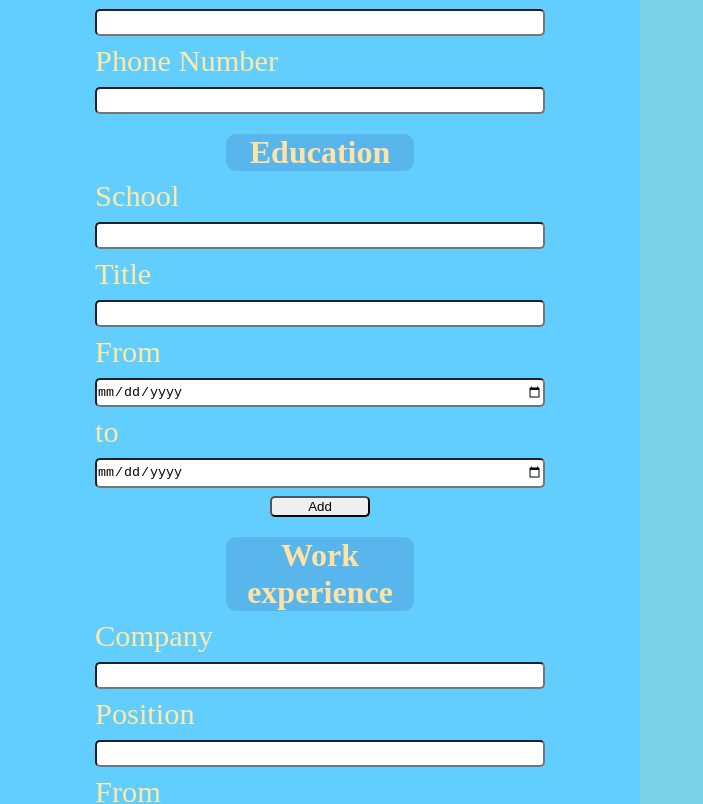
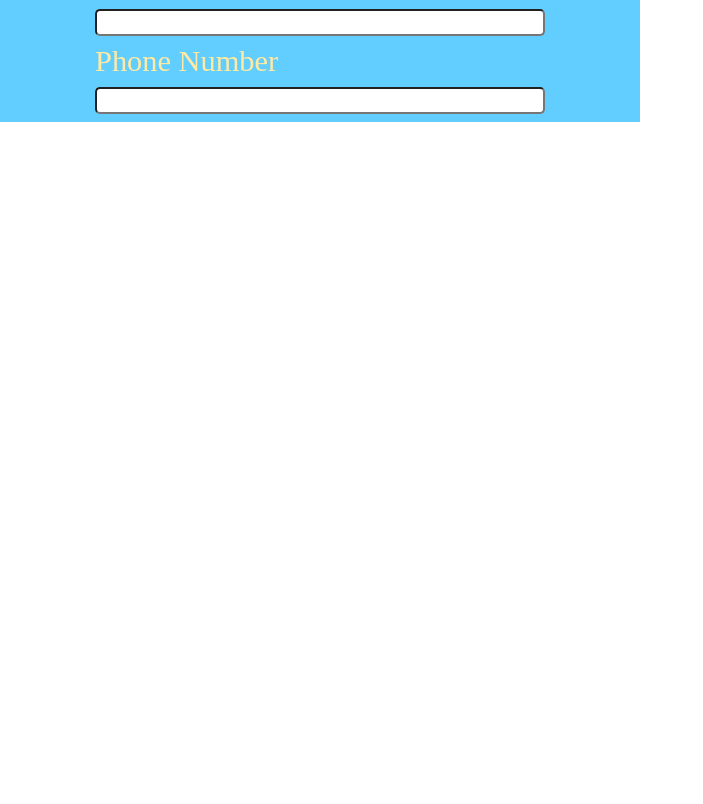
Before and after one commit to LuminationWa/CV-App, a React (Create React App) app in the folder cv-project/: page / in a window 1280 px wide. Shown: the part 280-1084 px from the top of the page, without its empty margins (0-703 px from the left). After the commit the page ends 800 px from the top, so only its background shows below. Built offline with nearby package versions, Linux system fonts and the light colour scheme.

Commit message:
Converting to functional components

```diff
--- a/cv-project/src/App.js
+++ b/cv-project/src/App.js
@@ -1,4 +1,4 @@
-import React, { Component } from "react";
+import React, { useState } from "react";
 import PersonalInfo from "./Components/PersonalInfo";
 import EducationInfo from "./Components/EducationInfo";
 import ExperienceInfo from "./Components/ExperienceInfo";
@@ -6,122 +6,123 @@ import Overview from "./Components/Overview";
 import uniqid from "uniqid";
 import "./styles/styles.css";
 
-class App extends Component {
-  constructor() {
-    super();
-    this.state = {
-      personalInfo: {
+const App = () => {
+  const [personalInfo, setPersonalInfo] = useState({
     id: uniqid(),
     firstName: { text: "" },
     lastName: { text: "" },
     email: { text: "" },
     phone: { text: "" },
-      },
-      educationInfo: {
+  });
+  const [educationInfo, setEducationInfo] = useState({
     id: uniqid(),
     schoolName: { text: "" },
     title: { text: "" },
     startDate: { text: "" },
     endDate: { text: "" },
-      },
-      workExperience: {
+  });
+  const [workExperience, setWorkExperience] = useState({
     id: uniqid(),
     companyName: { text: "" },
     position: { text: "" },
     startDate: { text: "" },
     endDate: { text: "" },
-      },
-      workExperienceArray: [],
-      educationArray: [],
-    };
-  }
+  });
+  const [workExperienceArray, setWorkExperienceArray] = useState([]);
+  const [educationArray, seteducationExperienceArray] = useState([]);
 
-  removeObject = (targetState, index) => {
-    // Creates a new array populated with all the same objects excluding the passed index one and assigns it as the state array
-    switch (targetState) {
-      case "workExperience":
-        this.setState({
-          workExperienceArray: this.state.workExperienceArray.filter(
-            (_, i) => i !== index
-          ),
-        });
-        break;
-      case "education":
-        this.setState({
-          educationArray: this.state.educationArray.filter(
-            (_, i) => i !== index
-          ),
-        });
-        break;
-    }
+  // const removeObject = (targetState, index) => {
+  //   // Creates a new array populated with all the same objects excluding the passed index one and assigns it as the state array
+  //   switch (targetState) {
+  //     case "workExperience":
+  //       this.setState({
+  //         workExperienceArray: this.state.workExperienceArray.filter(
+  //           (_, i) => i !== index
+  //         ),
+  //       });
+  //       break;
+  //     case "education":
+  //       this.setState({
+  //         educationArray: this.state.educationArray.filter(
+  //           (_, i) => i !== index
+  //         ),
+  //       });
+  //       break;
+  //   }
+  // };
+
+  const handleChange = (e) => {
+    const { name, value } = e.target;
+    setPersonalInfo(...prevState => ({
+      ...prevState,
+      [name] : {text: value}
+    }),
+    );
+    console.log(personalInfo);
+    // switch (targetState) {
+    //   case "personalInfo":
+    //     this.setState((prevState) => {
+    //       let personalInfo = Object.assign({}, prevState.personalInfo); // creates a copy of the state variable
+    //       personalInfo[targetInfo].text = element.target.value; // updates the target property
+    //       return { personalInfo }; // returns the new object
+    //     });
+    //     break;
+    //   case "educationInfo":
+    //     this.setState((prevState) => {
+    //       let educationInfo = Object.assign({}, prevState.educationInfo);
+    //       educationInfo[targetInfo].text = element.target.value;
+    //       return { educationInfo };
+    //     });
+    //     break;
+    //   case "workExperience":
+    //     this.setState((prevState) => {
+    //       let workExperience = Object.assign({}, prevState.workExperience);
+    //       workExperience[targetInfo].text = element.target.value;
+    //       return { workExperience };
+    //     });
+    //     break;
+    // }
   };
 
-  handleChange = (element, targetState, targetInfo) => {
-    switch (targetState) {
-      case "personalInfo":
-        this.setState((prevState) => {
-          let personalInfo = Object.assign({}, prevState.personalInfo); // creates a copy of the state variable
-          personalInfo[targetInfo].text = element.target.value; // updates the target property
-          return { personalInfo }; // returns the new object
-        });
-        break;
-      case "educationInfo":
-        this.setState((prevState) => {
-          let educationInfo = Object.assign({}, prevState.educationInfo);
-          educationInfo[targetInfo].text = element.target.value;
-          return { educationInfo };
-        });
-        break;
-      case "workExperience":
-        this.setState((prevState) => {
-          let workExperience = Object.assign({}, prevState.workExperience);
-          workExperience[targetInfo].text = element.target.value;
-          return { workExperience };
-        });
-        break;
-    }
-  };
-
-  onSubmitInfo = (targetState) => {
-    // Adds stored object into array so it can be mapped later / sets values back to default so a new object can be added
-    switch (targetState) {
-      case "educationInfo":
-        this.setState({
-          educationArray: this.state.educationArray.concat(
-            this.state.educationInfo
-          ),
-          educationInfo: {
-            id: uniqid(),
-            schoolName: { text: "" },
-            title: { text: "" },
-            startDate: { text: "" },
-            endDate: { text: "" },
-          },
-        });
-        break;
-      case "workExperience":
-        this.setState({
-          workExperienceArray: this.state.workExperienceArray.concat(
-            this.state.workExperience
-          ),
-          workExperience: {
-            id: uniqid(),
-            companyName: { text: "" },
-            position: { text: "" },
-            startDate: { text: "" },
-            endDate: { text: "" },
-          },
-        });
-        break;
-    }
-  };
-
-  render() {
+  // onSubmitInfo = (targetState) => {
+  //   // Adds stored object into array so it can be mapped later / sets values back to default so a new object can be added
+  //   switch (targetState) {
+  //     case "educationInfo":
+  //       this.setState({
+  //         educationArray: this.state.educationArray.concat(
+  //           this.state.educationInfo
+  //         ),
+  //         educationInfo: {
+  //           id: uniqid(),
+  //           schoolName: { text: "" },
+  //           title: { text: "" },
+  //           startDate: { text: "" },
+  //           endDate: { text: "" },
+  //         },
+  //       });
+  //       break;
+  //     case "workExperience":
+  //       this.setState({
+  //         workExperienceArray: this.state.workExperienceArray.concat(
+  //           this.state.workExperience
+  //         ),
+  //         workExperience: {
+  //           id: uniqid(),
+  //           companyName: { text: "" },
+  //           position: { text: "" },
+  //           startDate: { text: "" },
+  //           endDate: { text: "" },
+  //         },
+  //       });
+  //       break;
+  //   }
+  // };
+  console.log(personalInfo)
   return (
     <div id="main-content">
       <div id="form">
-          <PersonalInfo handleChange={this.handleChange.bind(this)} />
-          <EducationInfo
+        <PersonalInfo handleChange={handleChange.bind(this)} />
+        {/* <EducationInfo
           handleChange={this.handleChange.bind(this)}
           onSubmitInfo={this.onSubmitInfo.bind(this)}
           educationInfo={this.state.educationInfo}
@@ -138,11 +139,10 @@ class App extends Component {
           education={this.state.educationArray}
           workExperience={this.state.workExperienceArray}
           removeObject={this.removeObject.bind(this)}
-          />
+        /> */}
       </div>
     </div>
   );
 }
-}
 
 export default App;
--- a/cv-project/src/Components/PersonalInfo.js
+++ b/cv-project/src/Components/PersonalInfo.js
@@ -1,11 +1,6 @@
-import React, { Component } from "react";
+import React, { useState } from "react";
 
-class PersonalInfo extends Component {
-  constructor() {
-    super();
-  }
-
-  render() {
+const PersonalInfo = (props) => {
     return (
       <div>
         <h1>Personal information</h1>
@@ -15,8 +10,9 @@ class PersonalInfo extends Component {
             type="text"
             id="first-name"
             onChange={(e) =>
-              this.props.handleChange(e, "personalInfo", "firstName")
+              props.handleChange(e)
             }
+            name="firstName"
           />
           <label htmlFor="last-name">Last Name</label>
           <input
@@ -45,7 +41,6 @@ class PersonalInfo extends Component {
         </form>
       </div>
     );
-  }
 }
 
 export default PersonalInfo;
```
Lines whose indentation alone changed are shown as unchanged.
